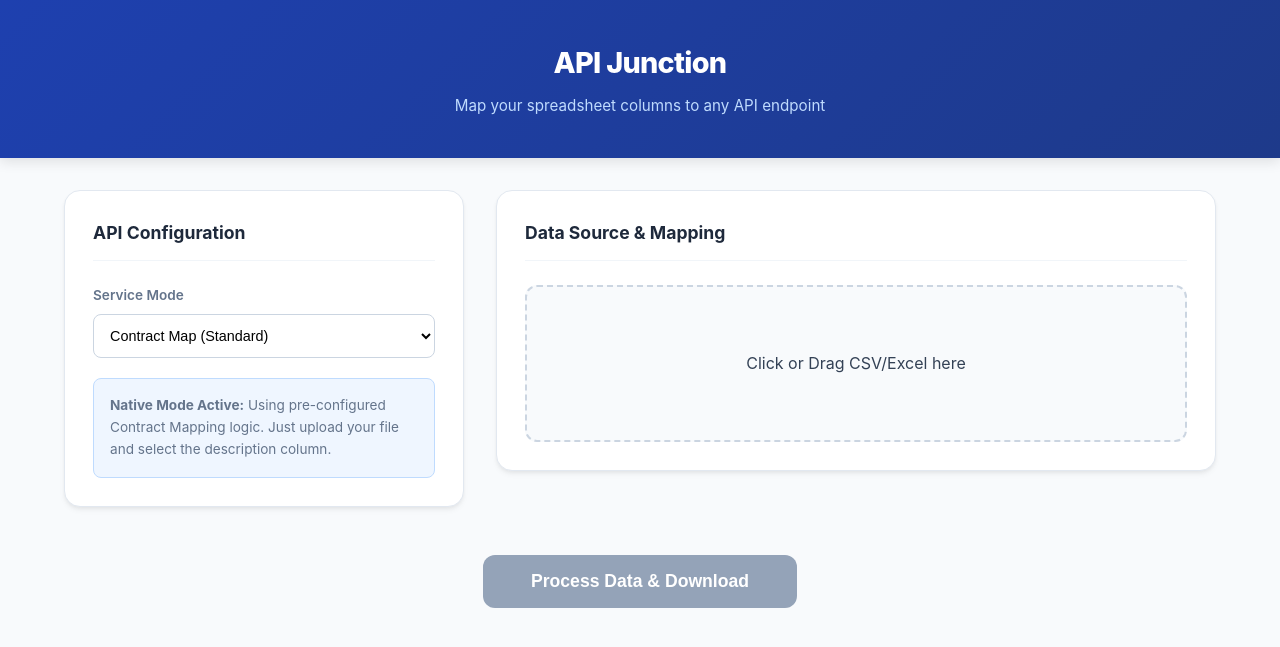
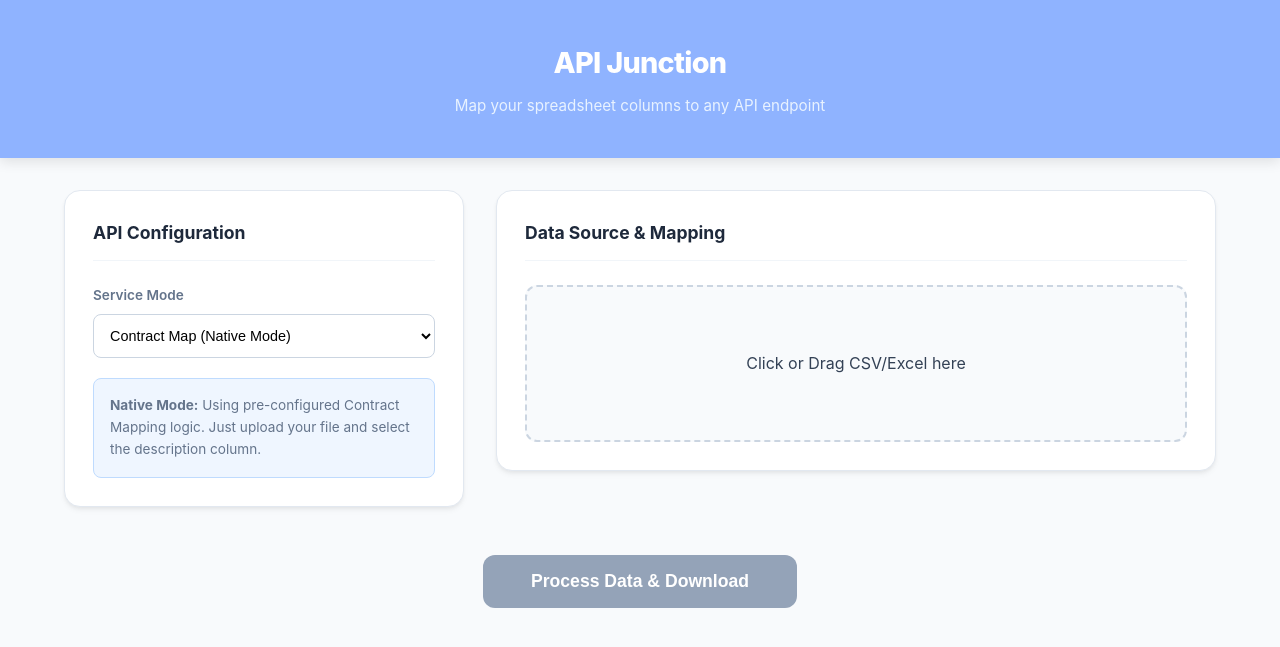
Before and after one commit to DavisAgyemang/API-Junction, a Flask app: page / in a window 1280 px wide. Shown: the top 647 px of the page. Run offline with Flask 3, Linux system fonts and the light colour scheme; some libraries are stand-ins or nearby versions.

Commit message:
used government colours

```diff
--- a/static/style.css
+++ b/static/style.css
@@ -15,7 +15,7 @@ body {
 
 /* --- 2. Header & Branding --- */
 header {
-    background: linear-gradient(135deg, #1e40af 0%, #1e3a8a 100%);
+    background: #8fb3ff;
     color: white;
     padding: 2.5rem 2rem;
     text-align: center;
@@ -31,7 +31,7 @@ header h1 {
 }
 
 header p {
-    color: #bfdbfe;
+    color: #e8f2ff;
     font-size: 0.95rem;
 }
 
--- a/templates/index.html
+++ b/templates/index.html
@@ -24,7 +24,7 @@
 
                 <label>Service Mode</label>
                 <select name="api_type" x-model="apiType">
-                    <option value="native">Contract Map (Standard)</option>
+                    <option value="native">Contract Map (Native Mode)</option>
                     <option value="custom">Custom API (URL + Params)</option>
                 </select>
 
@@ -60,7 +60,7 @@
 
                 <div x-show="apiType === 'native'" x-transition x-cloak>
                     <p style="font-size: 0.85rem; color: #64748b; background: #eff6ff; padding: 1rem; border-radius: 0.5rem; border: 1px solid #bfdbfe;">
-                        <strong>Native Mode Active:</strong> Using pre-configured Contract Mapping logic. Just upload your file and select the description column.
+                        <strong>Native Mode:</strong> Using pre-configured Contract Mapping logic. Just upload your file and select the description column.
                     </p>
                 </div>
             </section>
```
